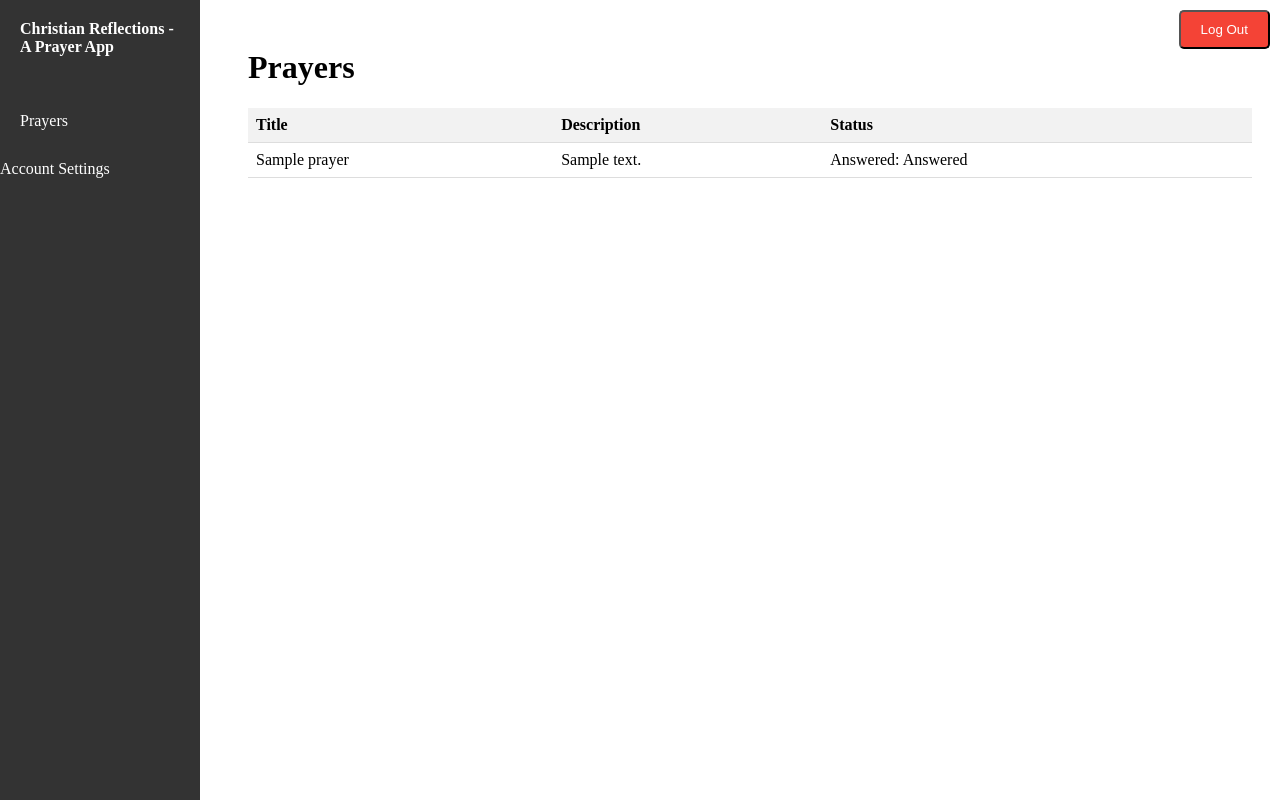
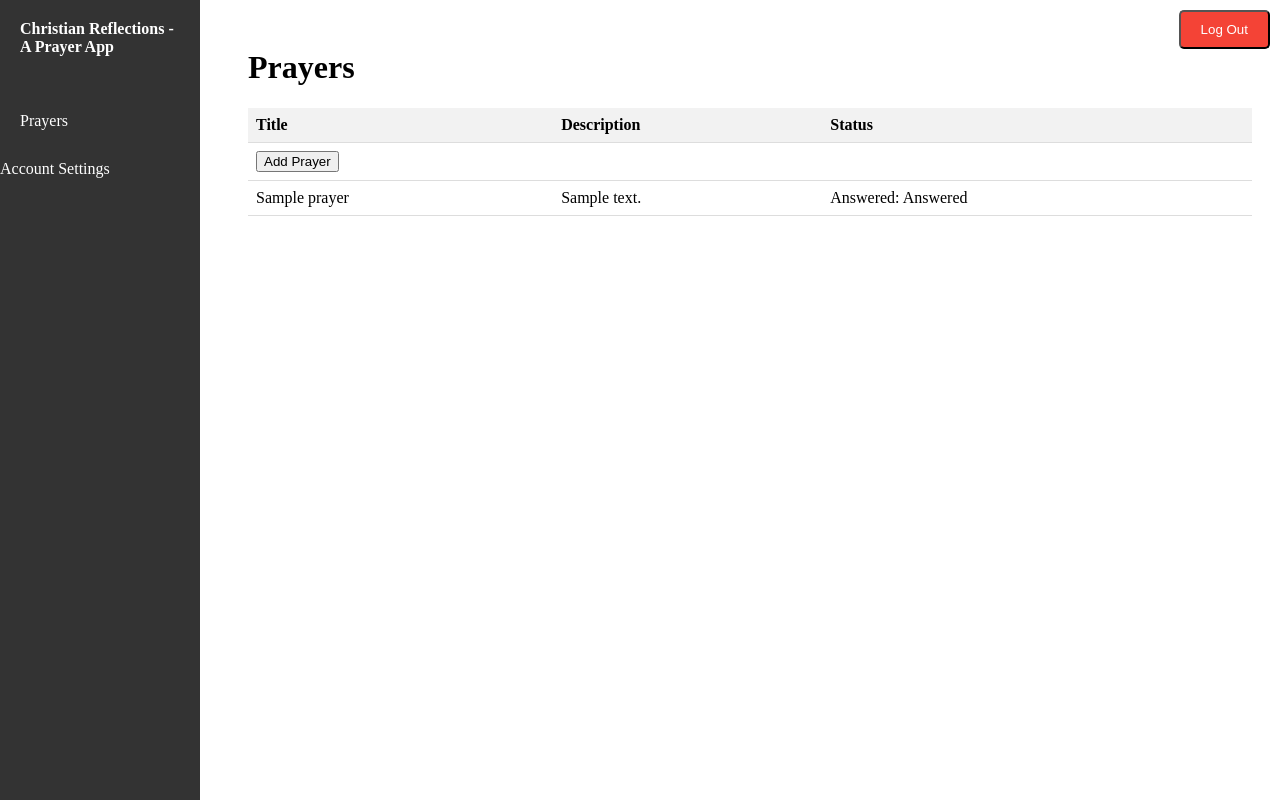
Before and after one commit to Firehawk41/FlaskPrayerApp, a Flask app: page /prayers in a window 1280 px wide. Run offline with Flask 3, Linux system fonts and the light colour scheme; a user stored in the database is signed in; tables that the repository leaves empty hold one stand-in row (values such as "Sample post").

Commit message:
v0.3
Modified add prayers to be on the prayers page

```diff
--- a/app.py
+++ b/app.py
@@ -1,4 +1,4 @@
-from flask import Flask, render_template, request, session, redirect, url_for, flash
+from flask import Flask, render_template, request, session, redirect, url_for, flash, request, jsonify
 from flask_sqlalchemy import SQLAlchemy
 from dotenv import load_dotenv
 from datetime import datetime, timezone
@@ -39,25 +39,28 @@ class Prayer(db.Model):
 
     user = db.relationship('User', backref=db.backref('prayers', lazy=True))
 
-@app.route('/add_prayer', methods=['GET','POST'])
+@app.route('/add_prayer', methods=['POST'])
 def add_prayer():
     if request.method == 'POST':
-        title = request.form.get('title').strip()
-        description = request.form.get('description').strip()
-        user_id = session['user_id']
+        # Extract data from the form submission
+        print(request.form.get('title'))
+        print(request.form.get('description'))
+        title = request.form.get('title')
+        description = request.form.get('description')
 
-        new_prayer = Prayer(title=title, description=description, user_id=user_id)
+        if not title or not description:
+            return jsonify({'error': 'Title and description are required'}), 400
+
+        # Create new Prayer object
+        new_prayer = Prayer(title=title, description=description, user_id=session['user_id'])
+
+        # Add new prayer to database and save changes
         db.session.add(new_prayer)
         db.session.commit()
-        flash('Prayer added successfully', 'success')
-        return redirect(url_for('index'))
-    else:
 
-        if 'user_id' not in session:
-            flash("Please log in to add a prayer", "error")
-            return redirect(url_for('login'))
+        return jsonify({'message': 'Prayer added successfully'}), 200
 
-    return render_template('add_prayer.html')
+    return jsonify({'error': 'Only POST requests are allowed for this route'}), 405
 
 
 @app.route('/prayers')
--- a/static/styles.css
+++ b/static/styles.css
@@ -79,6 +79,11 @@ input[type="submit"]:hover {
     background-color: #f5f5f5;
 }
 
+.prayer-table td:nth-child(2) {
+    white-space: nowrap;
+    overflow: hidden;
+    text-overflow: ellipsis;
+}
 /* Navbar styles */
 
 .navbar {
--- a/templates/prayers.html
+++ b/templates/prayers.html
@@ -14,6 +14,18 @@
             </tr>
         </thead>
         <tbody>
+            <tr>
+                <td colspan="3">
+                    <button onclick="toggleAddPrayerForm()">Add Prayer</button>
+                </td>
+            </tr>
+            <!-- Form for adding a new prayer -->
+            <tr id="addPrayerForm" style="display: none;">
+                <td><input type="text" id="newPrayerTitle" name="newPrayerTitle"></td>
+                <td><textarea id="newPrayerDescription" name="newPrayerDescription"></textarea></td>
+                <td><button type="button" onclick="addPrayer()">Submit</button></td>
+            </tr>
+
             {% for prayer in prayers %}
             <tr>
                 <td>{{ prayer.title }}</td>
@@ -24,4 +36,45 @@
         </tbody>
     </table>
 
+    <script>
+        function toggleAddPrayerForm() {
+            var formRow = document.getElementById('addPrayerForm');
+            formRow.style.display = formRow.style.display === 'none' ? 'table-row' : 'none';
+        }
+        function addPrayer(event) {
+            //Prevent the default form submission behavior
+            event.preventDefault();
+
+            var title = document.getElementById('newPrayerTitle').value;
+            var description = document.getElementById('newPrayerDescription').value;
+
+            // Create a new FormData object to send the form data
+            var formData = new FormData();
+            formData.append('title', title);
+            formData.append('description', description);
+
+            //Log the values of title and description to the console
+            console.log('Title:', title);
+            console.log('Description:', description);
+
+            // Send a POST request to the server using AJAX
+            var xhr = new XMLHttpRequest();
+            xhr.open('POST', '/add_prayer', true);
+
+            xhr.onload = function () {
+                if (xhr.status === 200) {
+                    window.location.reload();
+                } else {
+                    console.error('Failed to add prayer. Status: ' + xhr.status);
+                }
+            };
+
+            xhr.onerror = function () {
+                console.error('Failed to send request.');
+            };
+
+            xhr.send(formData);
+        }
+    </script>
+
 {% endblock %}
```
Also changed, not shown: instance/database.db.
